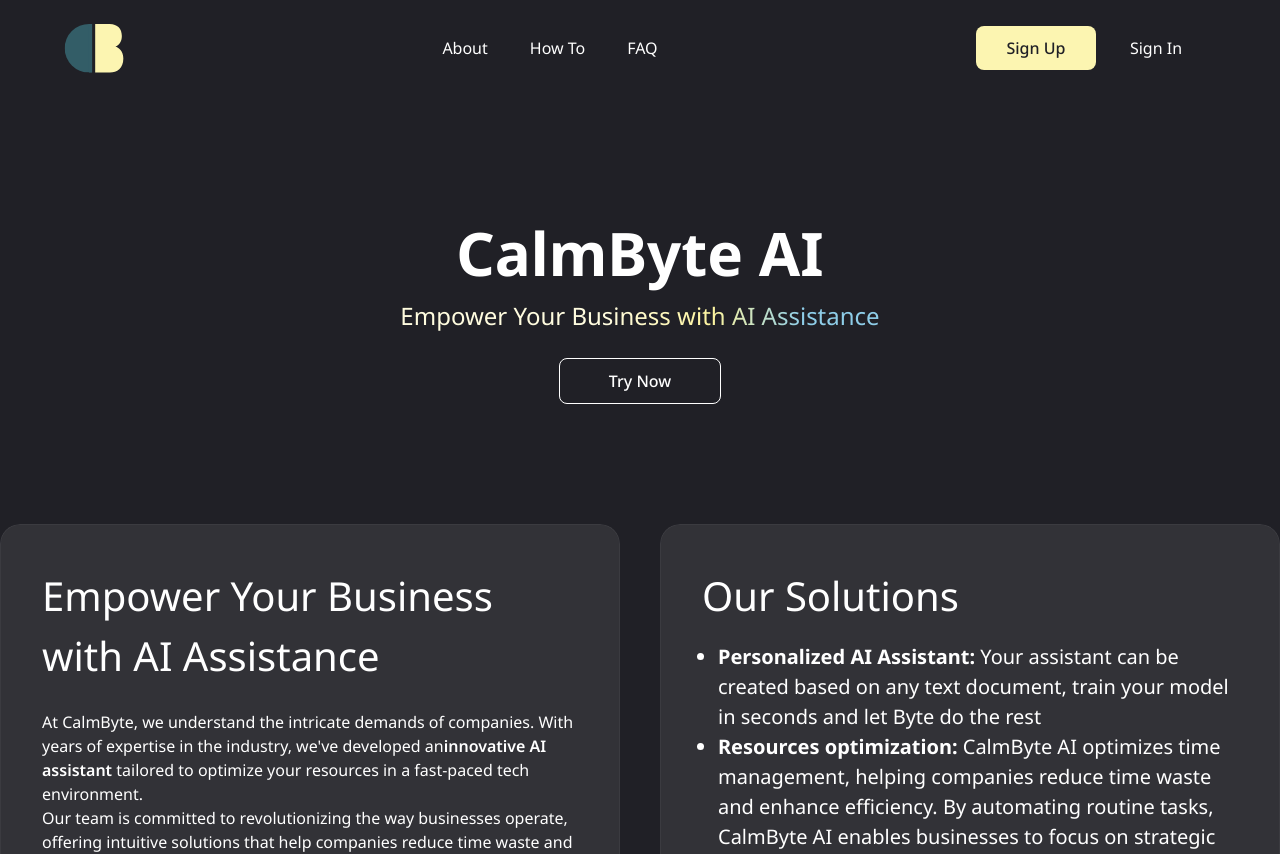
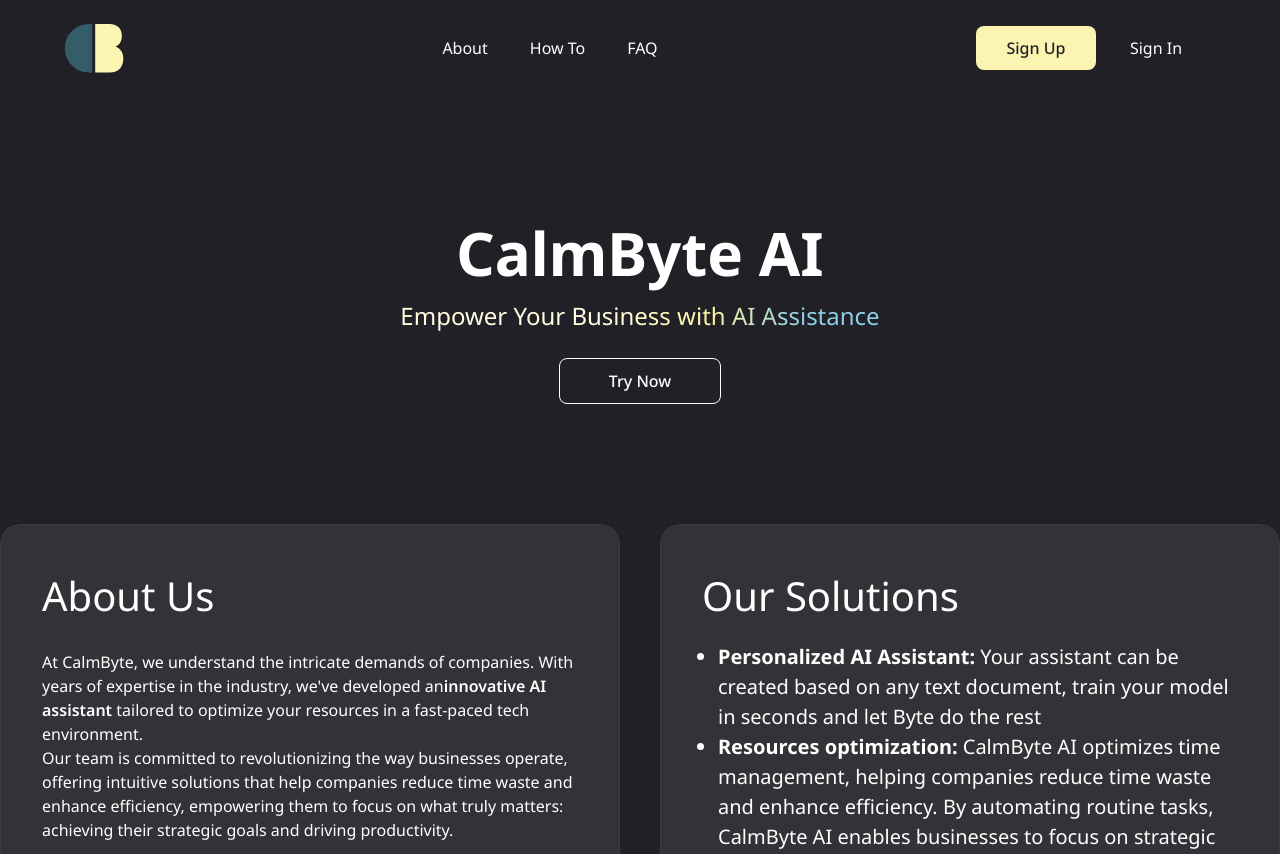
Before and after one commit to calmbyte/aphrodite, a Next.js app: page / in a window 1280 px wide. Shown: the top 854 px of the page. Built offline with nearby package versions, Linux system fonts and the light colour scheme.

Commit message:
updated texts

```diff
--- a/src/app/ui/CardWithImage.tsx
+++ b/src/app/ui/CardWithImage.tsx
@@ -5,7 +5,7 @@
     <div className="card">
       <div className="card-border"></div>
       <div className="card-content">
-        <h2 className="text-[40px] mb-6">Empower Your Business with AI Assistance</h2>
+        <h2 className="text-[40px] mb-6">About Us</h2>
         <p>
           At CalmByte, we understand the intricate demands of companies. With years of expertise in
           the industry, we&apos;ve developed an
```
